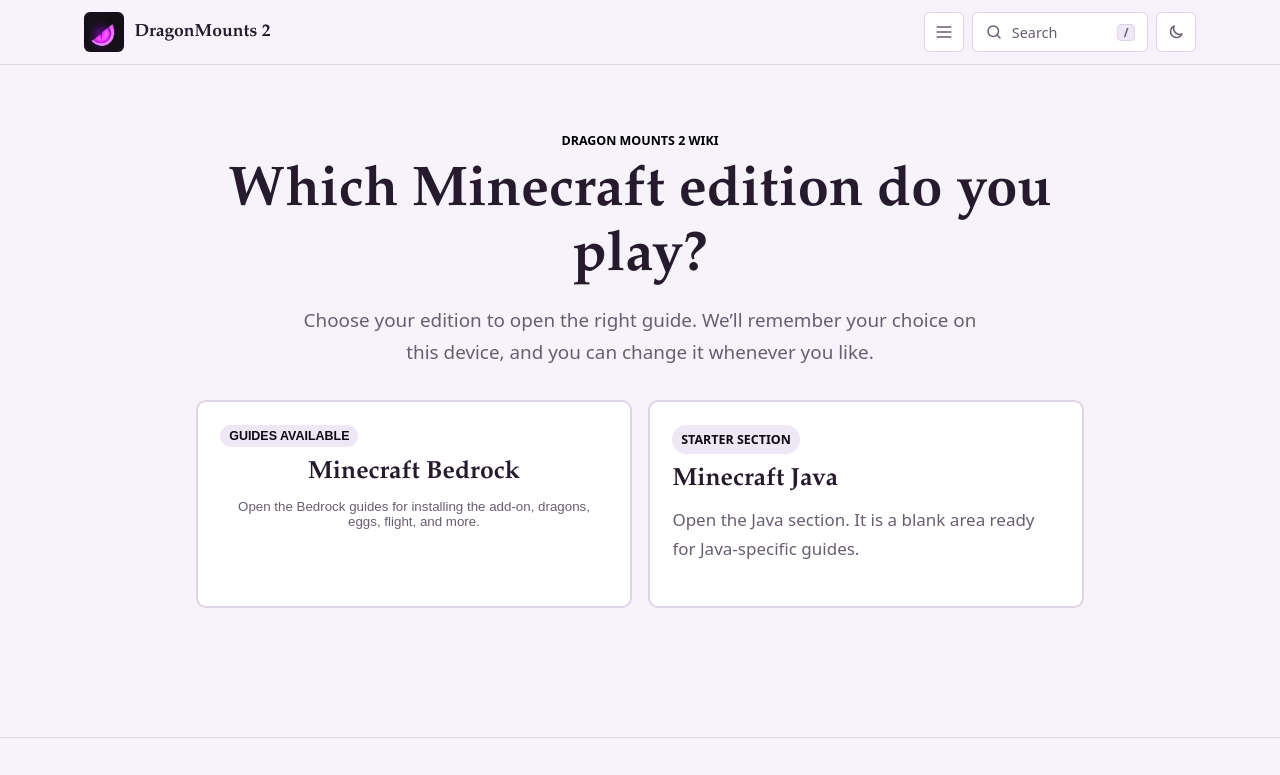
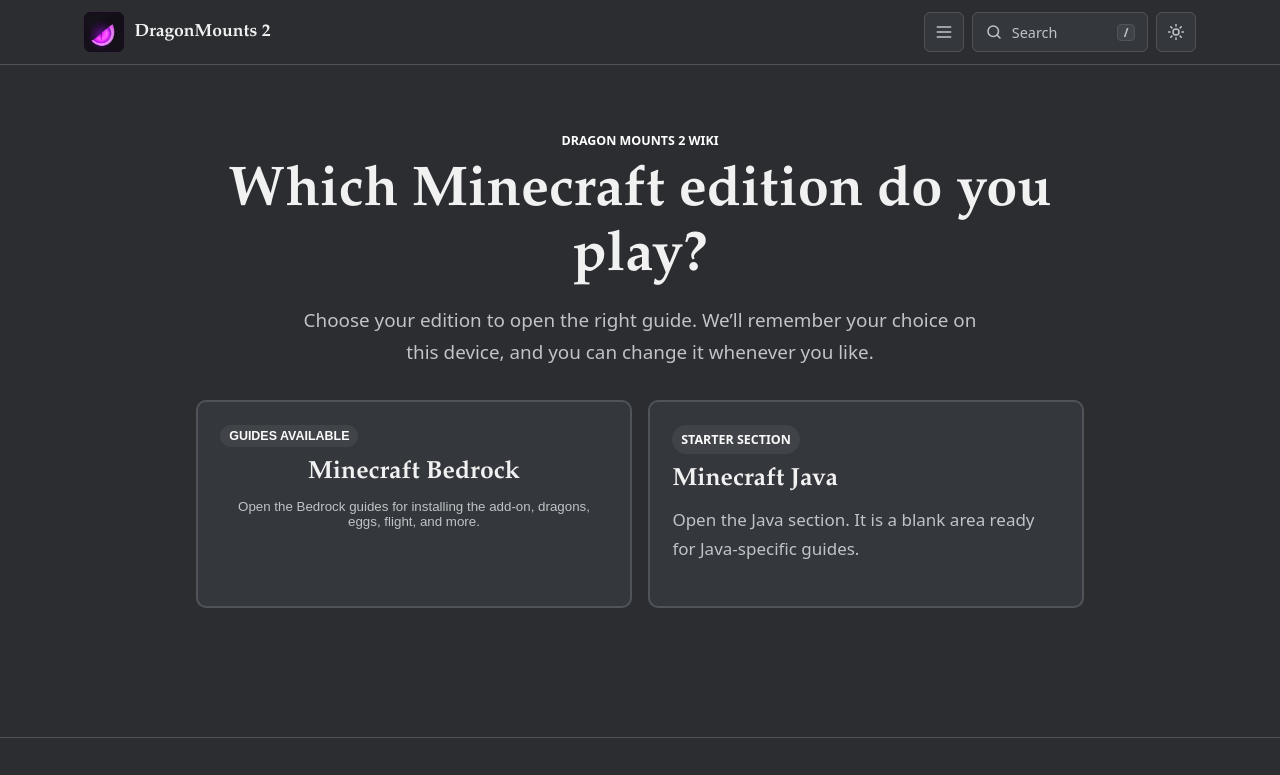
Before and after one commit to DragonMounts-Team/Dragon-Mounts-2-Wiki, a plain HTML site: page index.html in a window 1280 px wide. Both pictures are taken after a click on the button 1176 px from the left and 32 px from the top of the page. Shown: the top 775 px of the page. Drawn offline with Linux system fonts and the light colour scheme.

Commit message:
Fix: Desktop Issue
There was no transitions at all that is now fixed along with some fixes to the editor and some backend fixes

```diff
--- a/assets/app.js
+++ b/assets/app.js
@@ -80,6 +80,8 @@
     tbtn.setAttribute("aria-pressed", dark ? "true" : "false");
     tbtn.setAttribute("aria-label", dark ? "Switch to light mode" : "Switch to dark mode");
     tbtn.title = dark ? "Switch to light mode" : "Switch to dark mode";
+    var themeColor = $("meta[name='theme-color']");
+    if (themeColor) themeColor.content = dark ? "#2b2d30" : "#f7f3fa";
   }
   if (tbtn) {
     syncThemeControl();
@@ -88,12 +90,9 @@
       if (!cur) cur = matchMedia("(prefers-color-scheme:dark)").matches ? "dark" : "light";
       var next = cur === "dark" ? "light" : "dark";
       function applyTheme() {
-        var reduceMotion = matchMedia("(prefers-reduced-motion: reduce)").matches;
-        if (!reduceMotion) {
-          root.classList.add("theme-transitioning");
-          clearTimeout(themeTransitionTimer);
-          themeTransitionTimer = setTimeout(function () { root.classList.remove("theme-transitioning"); }, 380);
-        }
+        root.classList.add("theme-transitioning");
+        clearTimeout(themeTransitionTimer);
+        themeTransitionTimer = setTimeout(function () { root.classList.remove("theme-transitioning"); }, 380);
         root.setAttribute("data-theme", next);
         store.set("dm2-theme", next);
         syncThemeControl();
--- a/assets/style.css
+++ b/assets/style.css
@@ -48,6 +48,7 @@
 .menu-toggle svg{width:20px;height:20px}
 .nav-drawer{position:fixed;inset:0 0 0 auto;margin:0 0 0 auto;width:min(23rem,calc(100vw - 1rem));height:100%;max-height:100dvh;border:0;border-left:1px solid var(--line);padding:1.25rem;background:var(--panel);color:var(--fg);box-shadow:-1rem 0 3rem rgba(0,0,0,.24);overflow-y:auto}
 @keyframes drawer-enter{from{opacity:.75;transform:translateX(1rem)}to{opacity:1;transform:translateX(0)}}
+@keyframes drawer-fade-enter{from{opacity:0}to{opacity:1}}
 .nav-drawer[open]{animation:drawer-enter .22s ease-out both}
 .nav-drawer::backdrop{background:rgba(0,0,0,.58)}
 .drawer-head{display:flex;align-items:center;justify-content:space-between;gap:1rem;padding-bottom:1rem;border-bottom:1px solid var(--line)}
@@ -231,7 +232,7 @@
 
 @keyframes page-enter{from{opacity:.75;transform:translateY(5px)}to{opacity:1;transform:translateY(0)}}
 @media(prefers-reduced-motion:no-preference){main{animation:page-enter .28s ease-out both}}
-@media(prefers-reduced-motion:reduce){html{scroll-behavior:auto}*,*::before,*::after{transition:none!important;animation:none!important}.task-group .tasks a:hover{transform:none}}
+@media(prefers-reduced-motion:reduce){html{scroll-behavior:auto}*,*::before,*::after{transition:none!important;animation:none!important}:root.theme-transitioning,:root.theme-transitioning *,:root.theme-transitioning *::before,:root.theme-transitioning *::after{transition:background-color .22s ease,color .22s ease,border-color .22s ease,box-shadow .22s ease!important}:root .nav-drawer[open]{animation:drawer-fade-enter .18s ease-out both!important}.task-group .tasks a:hover{transform:none}}
 @media print{.site,.nav-drawer,.menu-toggle,.foot,.finder,.chipset,.skip{display:none!important}body{background:#fff;color:#000}details.q .body{display:block}}
 
 @media(max-width:560px){h2{font-size:1.55rem}.phead h1{font-size:2.25rem}.home-hero h1{font-size:2.4rem}.release-strip a{margin-left:0}dl.facts{grid-template-columns:1fr}dl.facts dt{padding-bottom:0;border-top:1px solid var(--line)!important}dl.facts dd{border-top:0!important;padding-top:.2rem}dl.facts dt:first-of-type{border-top:0!important}.brand{font-size:1rem}}
--- a/index.html
+++ b/index.html
@@ -1,5 +1,5 @@
 <!DOCTYPE html>
-<html lang="en-GB" data-theme="dark" style="--wiki-accent-light: #000000; --wiki-accent-dark: #ffffff; --wiki-hero-light: #ffffff; --wiki-hero-dark: #222426;"><head>
+<html lang="en-GB"><head>
 <meta charset="utf-8">
 <meta name="viewport" content="width=device-width, initial-scale=1, viewport-fit=cover">
 <title>DragonMounts 2 Wiki</title>
--- a/java.html
+++ b/java.html
@@ -15,7 +15,13 @@
 <header class="site">
   <div class="wrap bar">
     <a class="brand" href="index.html?choose=1"><img class="mark" src="textures/pack_icon.png" alt=""><span>DragonMounts 2 Wiki</span></a>
-    <a class="btn sm" href="index.html?choose=1">Change edition</a>
+    <div class="tools">
+      <a class="btn sm" href="index.html?choose=1">Change edition</a>
+      <button class="ibtn" id="theme" type="button" aria-label="Switch between light and dark mode">
+        <svg class="ico moon" viewBox="0 0 24 24" aria-hidden="true"><path d="M20 14.5A8 8 0 0 1 9.5 4a8 8 0 1 0 10.5 10.5z"/></svg>
+        <svg class="ico sun" viewBox="0 0 24 24" aria-hidden="true"><circle cx="12" cy="12" r="4"/><path d="M12 2v2M12 20v2M2 12h2M20 12h2M5 5l1.5 1.5M17.5 17.5L19 19M5 19l1.5-1.5M17.5 6.5L19 5"/></svg>
+      </button>
+    </div>
   </div>
 </header>
 <main id="main">
@@ -27,6 +33,8 @@
   </section>
 </main>
 <footer class="foot"><div class="wrap"><p>Dragon Mounts 2 Wiki · <a href="index.html?choose=1">Choose edition</a> · <a href="https://github.com/DragonMounts-Team/DragonMounts2-Bedrock/wiki">Project wiki</a></p></div></footer>
+<script src="assets/config.js"></script>
+<script src="assets/app.js"></script>
 <script>
 try { localStorage.setItem("dm2-edition", "java"); } catch (error) {}
 </script>
```
Also changed, not shown: changelog.html (+1 -1 lines), dragons.html (+1 -1 lines), install.html (+1 -1 lines).
